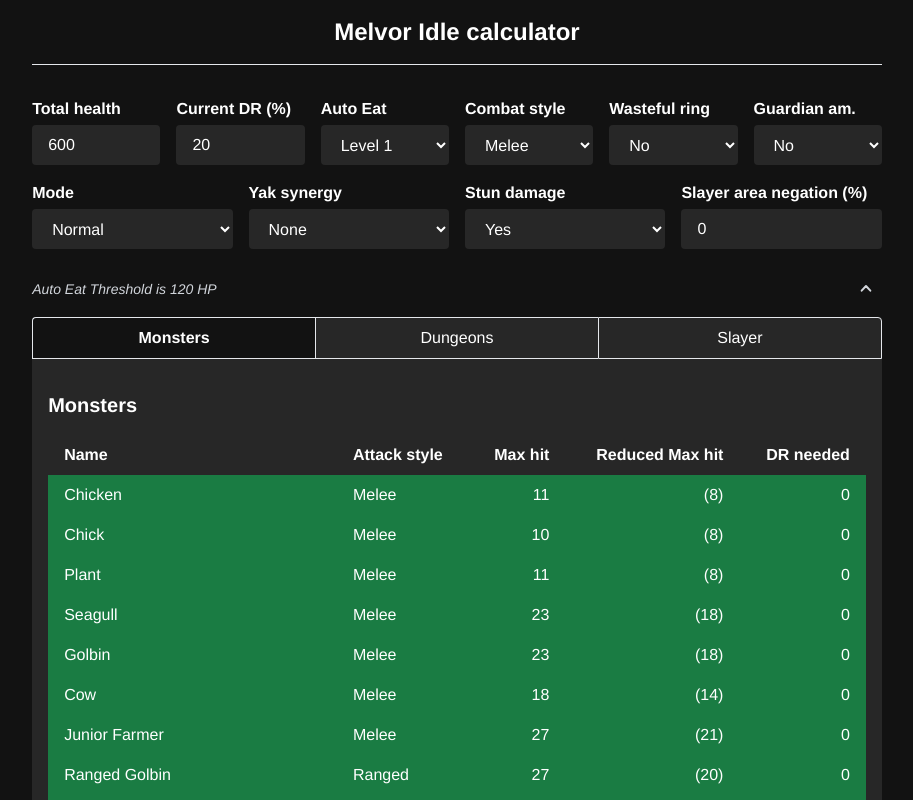
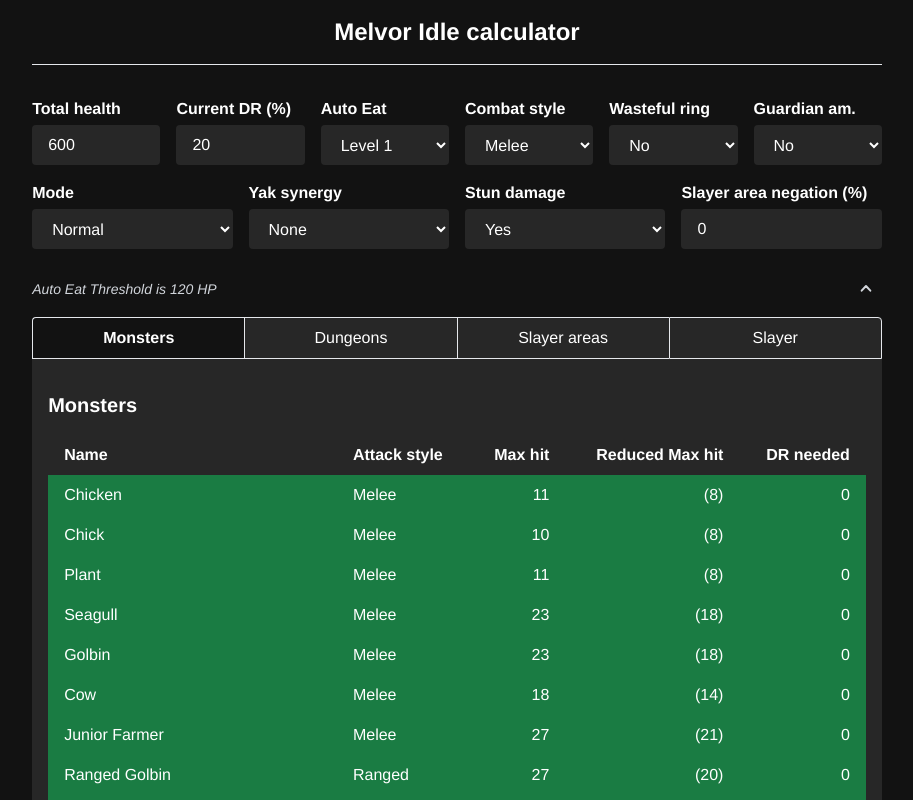
Before and after one commit to martijnd/melvor-idle-calculator, a Vue app: page / in a window 1280 px wide. Shown: the top 800 px of the page, without its empty margins (183-1096 px from the left). Built offline with nearby package versions, Linux system fonts and the light colour scheme.

Commit message:
Add slayer areas

```diff
--- a/src/App.vue
+++ b/src/App.vue
@@ -121,6 +121,12 @@
             : 'bg-dark-light'
             }`" @click="data.activeTab = 'dungeons'">
             Dungeons
+          </button>
+          <button :class="`tab border px-4 py-2 border-r-0 flex-1 hover:bg-dark-lighter ${data.activeTab === 'slayerAreas'
+            ? 'font-bold bg-dark'
+            : 'bg-dark-light'
+            }`" @click="data.activeTab = 'slayerAreas'">
+            Slayer areas
           </button>
           <button :class="`tab border px-4 py-2 rounded-tr flex-1 hover:bg-dark-lighter ${data.activeTab === 'slayer'
             ? 'font-bold bg-dark'
@@ -314,6 +320,62 @@
             </tbody>
           </table>
         </div>
+        <div class="p-4" v-if="data.activeTab === 'slayerAreas'">
+          <div class="flex items-center justify-between my-4">
+            <h2 class="text-xl font-semibold">
+              Slayer areas
+            </h2>
+            <select id="slayerAreas" class="text-white px-4 py-2 rounded bg-[#474747]" v-model="data.slayerArea">
+              <option v-for="area of slayerAreas" :value="area.name">
+                {{ area.name }}
+              </option>
+            </select>
+          </div>
+          <table class="w-full">
+            <thead>
+              <tr>
+                <th class="px-4 py-2 text-left">Name</th>
+                <th class="hidden px-4 py-2 text-left md:table-cell">
+                  Attack style
+                </th>
+                <th class="hidden px-4 py-2 text-right tabular-nums md:table-cell">
+                  Max hit
+                </th>
+                <th class="px-4 py-2 text-right tabular-nums">
+                  Reduced Max hit
+                </th>
+                <th class="px-4 py-2 text-right tabular-nums">DR needed (%)</th>
+              </tr>
+            </thead>
+            <tbody>
+              <tr v-for="monster of slayerAreaMonsters" :class="calculateIdleability(getMaxHit(getAttacks(monster, true)))
+                ? `bg-[#1a7c43]`
+                : `bg-[#6b2727]`
+                ">
+                <td class="px-4 py-2">
+                  <a class="hover:underline" :href="`https://wiki.melvoridle.com/w/${monster.name}`" target="_blank">{{
+                    monster.name }}</a>
+                </td>
+                <td class="hidden px-4 py-2 md:table-cell">
+                  {{ monster.attackStyle }}
+                </td>
+                <td class="hidden px-4 py-2 text-right tabular-nums md:table-cell">
+                  {{ getMaxHit(getAttacks(monster, true)) }}
+                </td>
+                <td class="px-4 py-2 text-right tabular-nums">
+                  ({{ getReducedMaxHit(getAttacks(monster, true)) }})
+                </td>
+                <td class="px-4 py-2 text-right tabular-nums">
+                  {{ calculateMinimumDR(
+                    monster.attackStyle,
+                    getMaxHit(getAttacks(monster, false)),
+                    monster.intimidation
+                  ) }}
+                </td>
+              </tr>
+            </tbody>
+          </table>
+        </div>
       </div>
     </div>
     <footer class="text-center py-4 border-t border-[#272727] text-[#686868]">
@@ -325,7 +387,7 @@
 
 <script lang="ts" setup>
 import { computed, onMounted, reactive, watch } from "vue";
-import { Monster, dungeons, monsters, slayerTiers } from "./data";
+import { Monster, dungeons, monsters, slayerTiers, slayerAreas } from "./data";
 
 onMounted(() => {
   if (localStorage["data"]) {
@@ -335,6 +397,7 @@
 
 interface Data {
   mode: string;
+  slayerArea: typeof slayerAreas[number]["name"];
   slayerTier:
   | "Easy"
   | "Normal"
@@ -353,12 +416,13 @@
   stunDamage: "Yes" | "No";
   slayerAreaNegation: number;
   dungeonChoice: (typeof dungeons)[number]["name"];
-  activeTab: "monsters" | "dungeons" | "slayer";
+  activeTab: "monsters" | "dungeons" | "slayer" | 'slayerAreas';
   inputsVisible: boolean;
 }
 
 const data = reactive<Data>({
   mode: "Normal",
+  slayerArea: "Penumbra",
   slayerTier: "Easy",
   totalHealth: 600,
   currentDR: 20,
@@ -385,6 +449,13 @@
   () =>
     slayerTiers
       .find((dungeon) => dungeon.name === data.slayerTier)
+      ?.monsters.map(getMonster)
+);
+
+const slayerAreaMonsters = computed(
+  () =>
+    slayerAreas
+      .find((dungeon) => dungeon.name === data.slayerArea)
       ?.monsters.map(getMonster)
 );
 
--- a/src/data.ts
+++ b/src/data.ts
@@ -3465,3 +3465,155 @@
     areas: ["Millennium Gate"],
   },
 ] as const;
+
+export const slayerAreas = [
+  {
+    name: "Penumbra",
+    monsters: [
+      "Mummy",
+      "Statue",
+      "Stone Snake",
+      "Undead Werewolf",
+      "Vampire",
+      "Fierce Devil",
+    ],
+  },
+  {
+    name: "Forest of Goo",
+    monsters: [
+      "Goo Monster",
+      "Green Goo Monster",
+      "Purple Goo Monster",
+      "Scattered Goo Monster",
+    ],
+  },
+  {
+    name: "Strange Cave",
+    monsters: [
+      "Lots of Eyes",
+      "Many Eyed Monster",
+      "Strange Eyed Monster",
+      "Eyes",
+      "Superior Eyed Monster",
+      "Eye of Fear",
+    ],
+  },
+  {
+    name: "Holy Isles",
+    monsters: [
+      "Fairy",
+      "Valkyrie",
+      "Angel",
+      "Holy Archer",
+      "Paladin",
+      "Priest",
+    ],
+  },
+  {
+    name: "Runic Ruins",
+    monsters: ["Druid", "Thief", "Shaman", "Necromancer", "Elementalist"],
+  },
+  {
+    name: "Arid Plains",
+    monsters: [
+      "Turkul Riders",
+      "Turkul Archers",
+      "Turkul Throwers",
+      "Turkul Giant",
+      "Turkul General",
+      "Sand Beast",
+    ],
+  },
+  { name: "High Lands", monsters: ["Griffin", "Pegasus"] },
+  {
+    name: "Toxic Swamps",
+    monsters: ["Noxious Serpent", "Venomous Snake", "Giant Moth"],
+  },
+  {
+    name: "Desolate Plains",
+    monsters: [
+      "Raging Horned Elite",
+      "Seething Horned Elite",
+      "Dark Horned Elite",
+      "Furious Horned Elite",
+    ],
+  },
+  {
+    name: "Shrouded Badlands",
+    monsters: [
+      "Rancora Spider",
+      "Elder Vampire",
+      "Cursed Maiden",
+      "Bounty Hunter",
+    ],
+  },
+  {
+    name: "Perilous Peaks",
+    monsters: [
+      "Wicked Greater Dragon",
+      "Hunting Greater Dragon",
+      "Chaotic Greater Dragon",
+    ],
+  },
+  { name: "Dark Waters", monsters: ["Umbora", "Rokken", "Ku-tul"] },
+  {
+    name: "Unhallowed Wasteland",
+    monsters: [
+      "Legaran Wurm",
+      "Cursed Lich",
+      "Spiked Red Claw",
+      "Greater Skeletal Dragon",
+    ],
+  },
+  {
+    name: "Jungle Labyrinth",
+    monsters: ["Hungry Plant", "Poison Toad", "Kongamato", "Conda", "Alraune"],
+  },
+  {
+    name: "Lava Lake",
+    monsters: [
+      "Burning Snake",
+      "Infernal Golem",
+      "Magic Fire Demon",
+      "Manticore",
+      "Gret-Yun",
+    ],
+  },
+  {
+    name: "Forsaken Tundra",
+    monsters: [
+      "Large Ice Troll",
+      "Frost Golem",
+      "Polar Bear",
+      "Spectral Ice Wolf",
+      "Ice Hydra",
+    ],
+  },
+  {
+    name: "Foggy Lake",
+    monsters: ["Siren", "Monster Croc", "Leviathan", "Twin Sea Dragon Serpent"],
+  },
+  {
+    name: "Afflicted City",
+    monsters: [
+      "Shadow Beast",
+      "Plague Doctor",
+      "Cockatrice",
+      "Goliath Werewolf",
+    ],
+  },
+  { name: "Midnight Valley", monsters: ["Phantom", "Banshee", "Spectre"] },
+  {
+    name: "Golden Cloud Mountains",
+    monsters: ["Torvair", "Arctair", "Harkair"],
+  },
+  {
+    name: "Millennium Gate",
+    monsters: [
+      "Vorloran Devastator",
+      "Vorloran Watcher",
+      "Vorloran Protector",
+      "Guardian of the Herald",
+    ],
+  },
+] as const;
```
